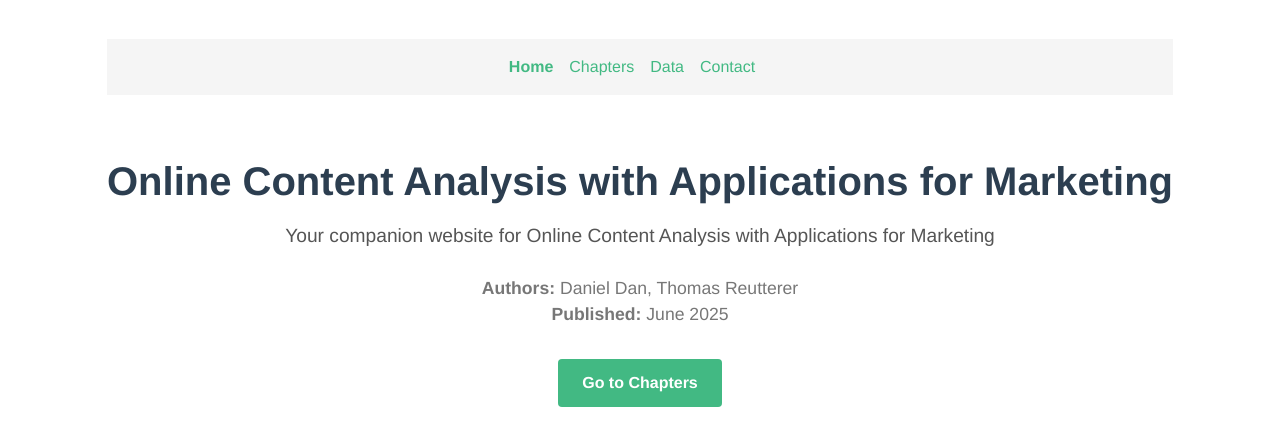
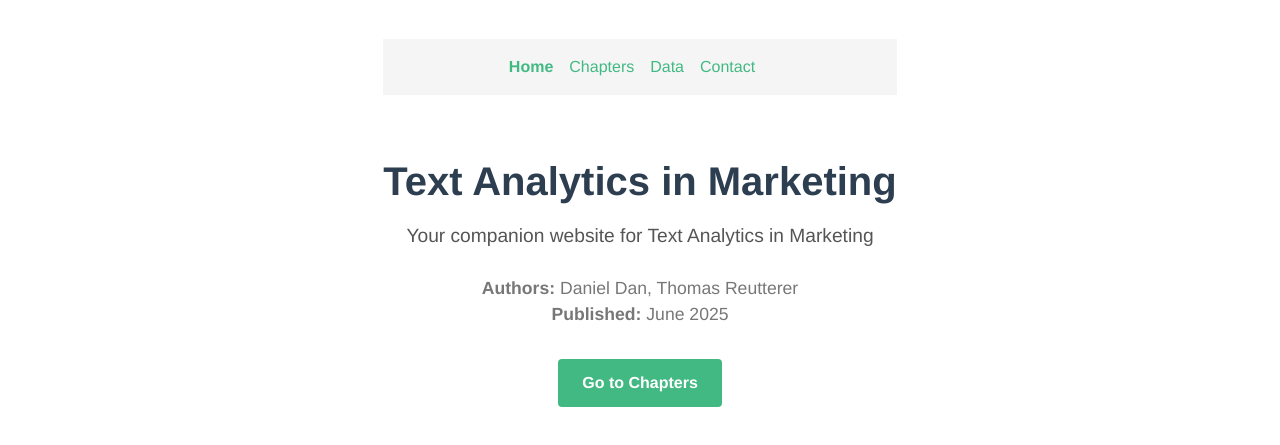
Before and after one commit to DanielDanLab/danieldanlab.github.io, a Vue app: page / in a window 1280 px wide. Shown: the part 177-622 px from the top of the page. Built offline with nearby package versions, Linux system fonts and the light colour scheme.

Commit message:
Change book title and subtitle to new edition
Updated book title and subtitle in Home.vue.

```diff
--- a/src/components/Home.vue
+++ b/src/components/Home.vue
@@ -1,9 +1,9 @@
 <template>
     <div class="home">
-      <h1 class="book-title">Online Content Analysis with Applications for Marketing</h1>
+      <h1 class="book-title">Text Analytics in Marketing</h1>
       <p class="book-subtitle">
         Your companion website for
-        Online Content Analysis with Applications for Marketing
+        Text Analytics in Marketing
       </p>
       <p class="book-meta">
         <strong>Authors:</strong> Daniel Dan, Thomas Reutterer<br/>
```
